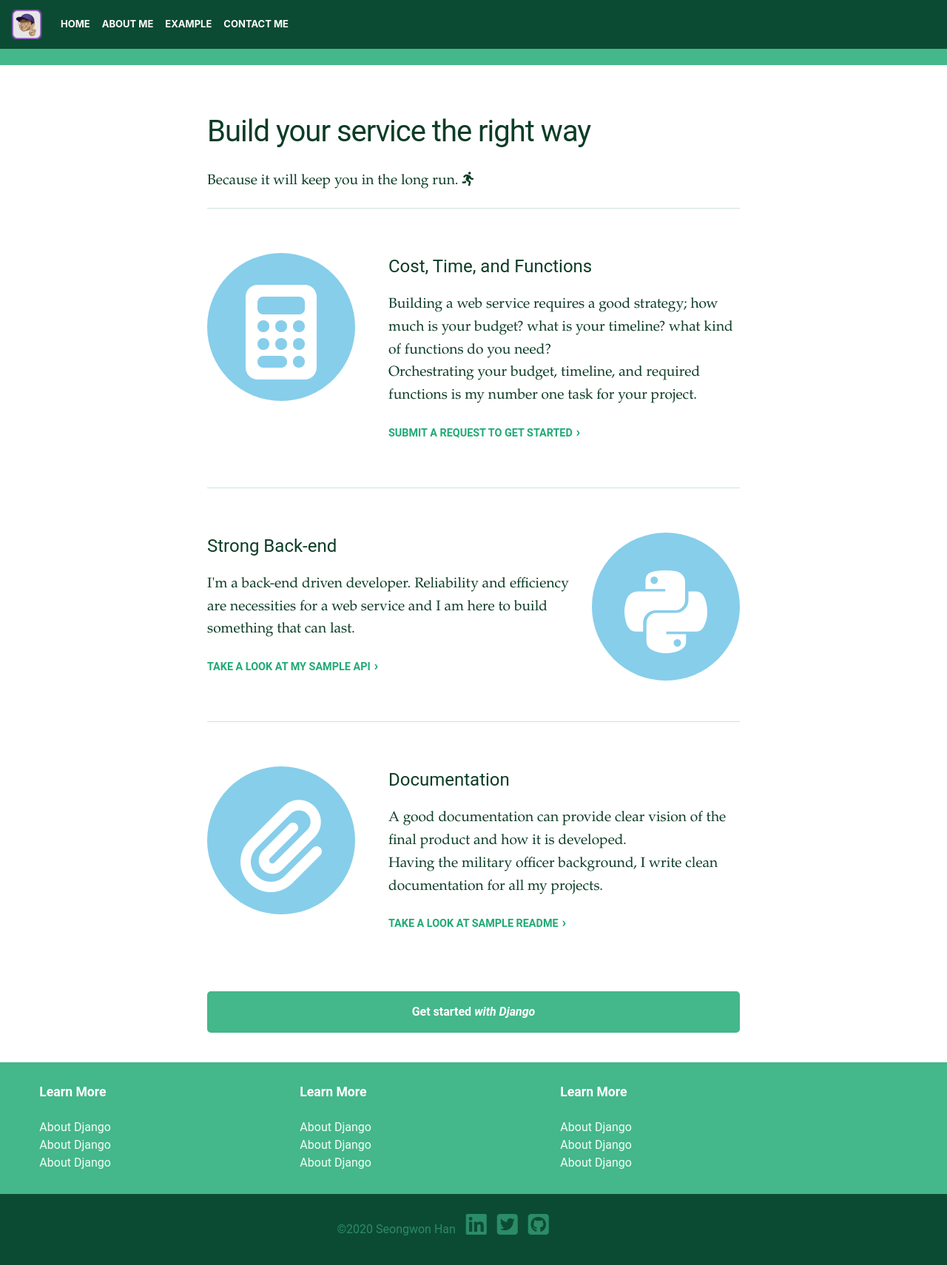
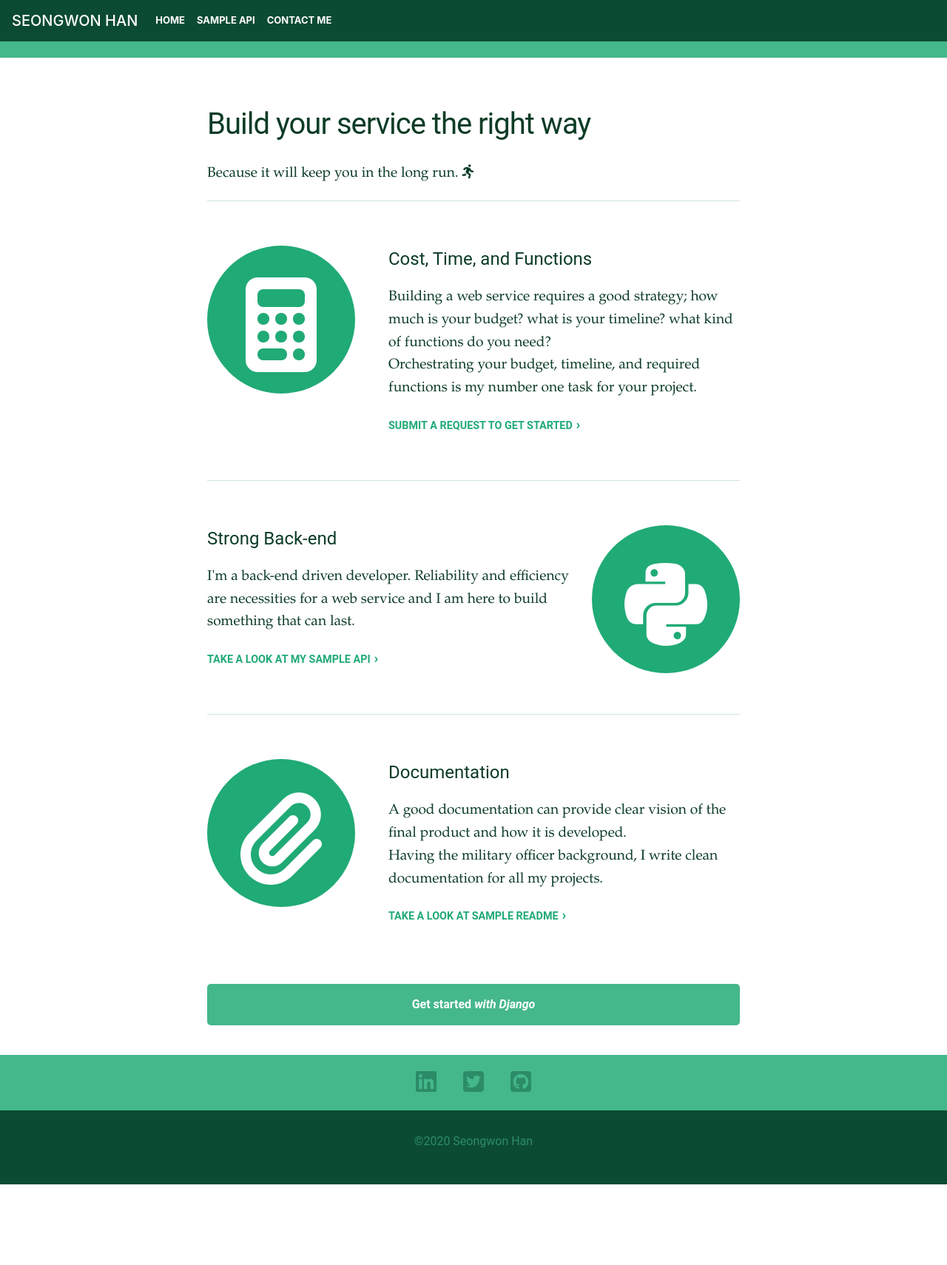
Before and after one commit to seongwonhan88/portfolio, a Django app: template templates/index.html in a window 1280 px wide. Shown: the whole page at 74% size. After the commit the page ends 1601 px from the top, so only its background shows below. Run offline with Django 3.2, Linux system fonts and the light colour scheme; the template is opened without the code that fills it, so the values that code supplies are empty; some libraries are stand-ins or nearby versions.

Commit message:
minor adjustment on color theme

```diff
--- a/portfolio/urls.py
+++ b/portfolio/urls.py
@@ -20,6 +20,6 @@ from portfolio.views import index, about_me
 
 urlpatterns = [
     path('admin/', admin.site.urls),
-    path('', index, name='main'),
-    path('about-me/', about_me, name='about_me'),
+    path('', about_me, name='main'),
+    # path('about-me/', about_me, name='about_me'),
 ]
--- a/static/bootstrap/css/custom.css
+++ b/static/bootstrap/css/custom.css
@@ -20,6 +20,12 @@ li.nav-item a {
 
 li.nav-item a:hover {
     color: #C9F0DD;
+}
+
+.navbar-brand {
+    color: #fff;
+    font-weight: 500;
+
 }
 
 .navbar-toggler {
@@ -127,7 +151,7 @@ hr {
     width: 40px;
     height: 40px;
     border-radius: 25px;
-    background: skyblue;
+    background: #20aa76;
     line-height: 1.68em;
     display: inline-block;
     text-align: center;
@@ -308,9 +333,10 @@ a.cta {
 }
 
 [role="contentinfo"] .container {
-    margin: 0 auto;
+    margin: 20px auto;
     max-width: 1400px;
     padding: 0 4.16667%;
+    text-align: center;
 }
 
 [role="cotentinfo"] .subfooter {
@@ -350,3 +376,12 @@ ul.short-list {
 .short-list li {
     margin: 20px 10px;
 }
+
+.subfooter a {
+    margin: 1rem 1rem;
+    color: #2B8C67;
+}
+
+.subfooter a:hover {
+    color: #C9F0DD;
+}
--- a/templates/base.html
+++ b/templates/base.html
@@ -13,9 +13,7 @@
 
 <body>
 <nav class="navbar navbar-expand-md" id="top">
-    <a class="navbar-brand" href="#">
-        <img class="sw-custom-memoji" src="{% static 'image/memoji.png' %}" alt="memoji_icon">
-    </a>
+    <a class="navbar-brand" href="{% url 'main' %}">Seongwon Han</a>
     <button class="navbar-toggler" type="button" data-toggle="collapse" data-target="#navbarNav"
             aria-controls="navbarNav" aria-expanded="false" aria-label="Toggle navigation">
         <i class="fas fa-bars"></i>
@@ -26,10 +24,7 @@
                 <a class="nav-link {{ index }}" href="{% url 'main' %}">Home<span class="sr-only">(current)</span></a>
             </li>
             <li class="nav-item">
-                <a class="nav-link {{ about_me }}" href="{% url 'about_me' %}">About Me</a>
-            </li>
-            <li class="nav-item">
-                <a class="nav-link" href="#">Example</a>
+                <a class="nav-link" href="#">Sample API</a>
             </li>
             <li class="nav-item">
                 <a class="nav-link" href="#">Contact Me</a>
@@ -37,53 +32,26 @@
         </ul>
     </div>
 </nav>
-    <div class="copy-banner">
-        <div class="container">
-            <h1 class="sw-custom-banner">{{ banner|safe }}</h1>
-        </div>
+<div class="copy-banner">
+    <div class="container">
+        <h1 class="sw-custom-banner">{{ banner|safe }}</h1>
     </div>
+</div>
 {% block content %}
 {% endblock %}
 
 <div role="contentinfo">
     <div class="subfooter">
         <div class="container">
-            <div class="col learn">
-                <h2>Learn More</h2>
-                <ul>
-                    <li><a href="#">About Django</a></li>
-                    <li><a href="#">About Django</a></li>
-                    <li><a href="#">About Django</a></li>
-                </ul>
-            </div>
-            <div class="col learn">
-                <h2>Learn More</h2>
-                <ul>
-                    <li><a href="#">About Django</a></li>
-                    <li><a href="#">About Django</a></li>
-                    <li><a href="#">About Django</a></li>
-                </ul>
-            </div>
-            <div class="col learn">
-                <h2>Learn More</h2>
-                <ul>
-                    <li><a href="#">About Django</a></li>
-                    <li><a href="#">About Django</a></li>
-                    <li><a href="#">About Django</a></li>
-                </ul>
-            </div>
+            <a href="https://www.linkedin.com/in/seongwon-han-560b76118/"><i class="fab fa-2x fa-linkedin"></i></a>
+            <a href="https://twitter.com/SeongwonHan"><i class="fab fa-2x fa-twitter-square"></i></a>
+            <a href="https://github.com/seongwonhan88"><i class="fab fa-2x fa-github-square"></i></a>
         </div>
 
     </div>
     <div class="footer">
         <div class="container">
-            <ul class="footer-items">
-                <li><p class="copyright">©2020 Seongwon Han</p></li>
-                <li><a href="https://www.linkedin.com/in/seongwon-han-560b76118/"><i class="fab fa-2x fa-linkedin"></i></a></li>
-                <li><a href="https://twitter.com/SeongwonHan"><i class="fab fa-2x fa-twitter-square"></i></a></li>
-                <li><a href="https://github.com/seongwonhan88"><i class="fab fa-2x fa-github-square"></i></a></li>
-            </ul>
-
+            <p class="copyright">©2020 Seongwon Han</p>
         </div>
 
     </div>
```
Also changed, not shown: other parts of static/bootstrap/css/custom.css (+30 -11 lines), templates/about_me.html (+8 -15 lines), static/image/cover_intro.jpeg (added), static/image/cover_intro2.jpeg (added), static/image/cover_intro_small.jpeg (added), static/image/intro-cutout-small.png (added), static/image/intro-cutout.png (added), 1 other file.
